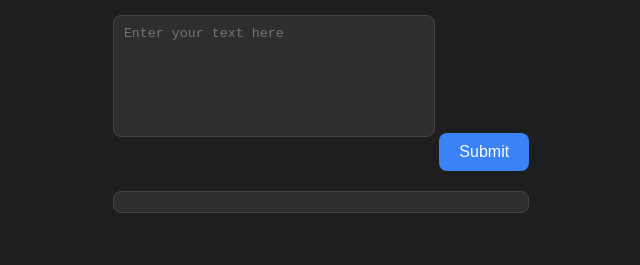
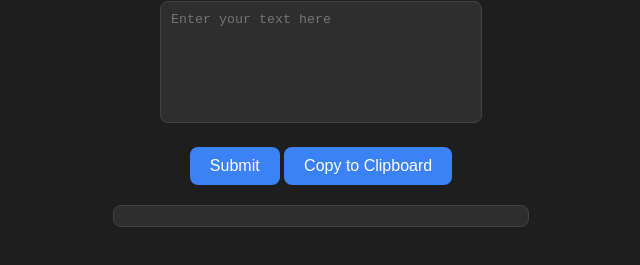
Before and after one commit to FinFir/discordcodeblock, a plain HTML site: page index.html in a window 1280 px wide. Shown: the part 325-590 px from the top of the page, without its empty margins (319-959 px from the left). Drawn offline with Linux system fonts and the light colour scheme.

Commit message:
Update index.html

```diff
--- a/index.html
+++ b/index.html
@@ -10,7 +10,10 @@
     <div class="container">
         <h1>Text to Discord Code Block</h1>
         <textarea id="inputText" placeholder="Enter your text here"></textarea>
-        <button id="submitButton">Submit</button>
+        <div class="button-group">
+            <button id="submitButton">Submit</button>
+            <button id="copyButton">Copy to Clipboard</button>
+        </div>
         <div id="outputText" class="output"></div>
     </div>
     <script src="script.js"></script>
```
